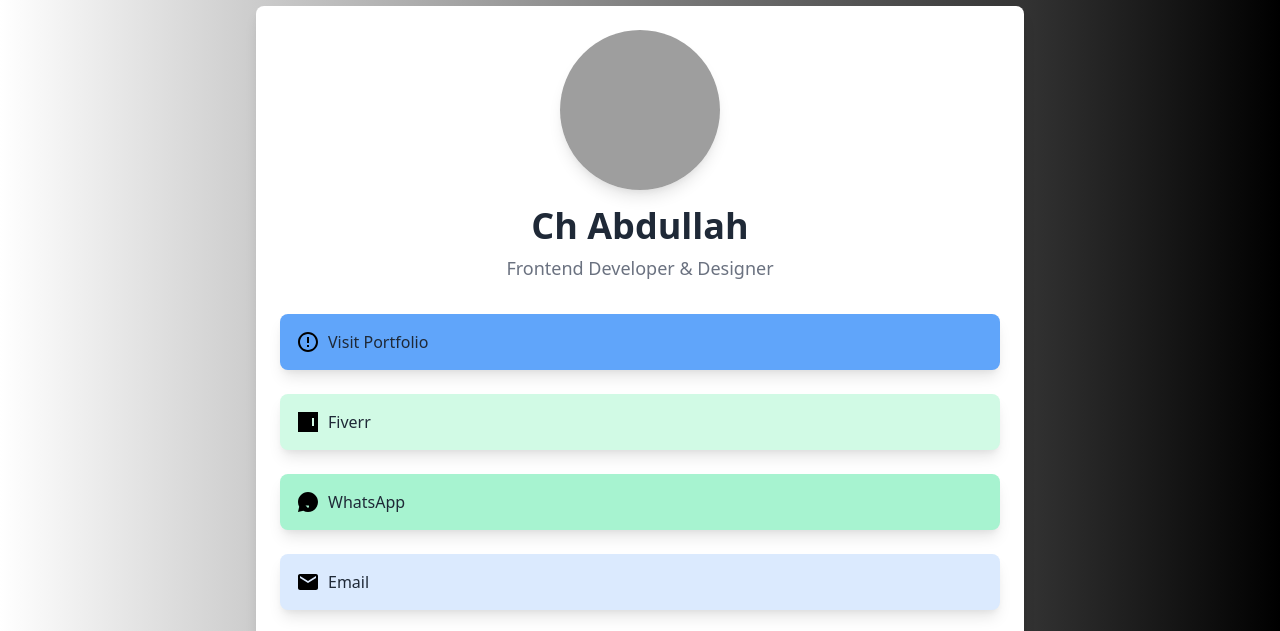
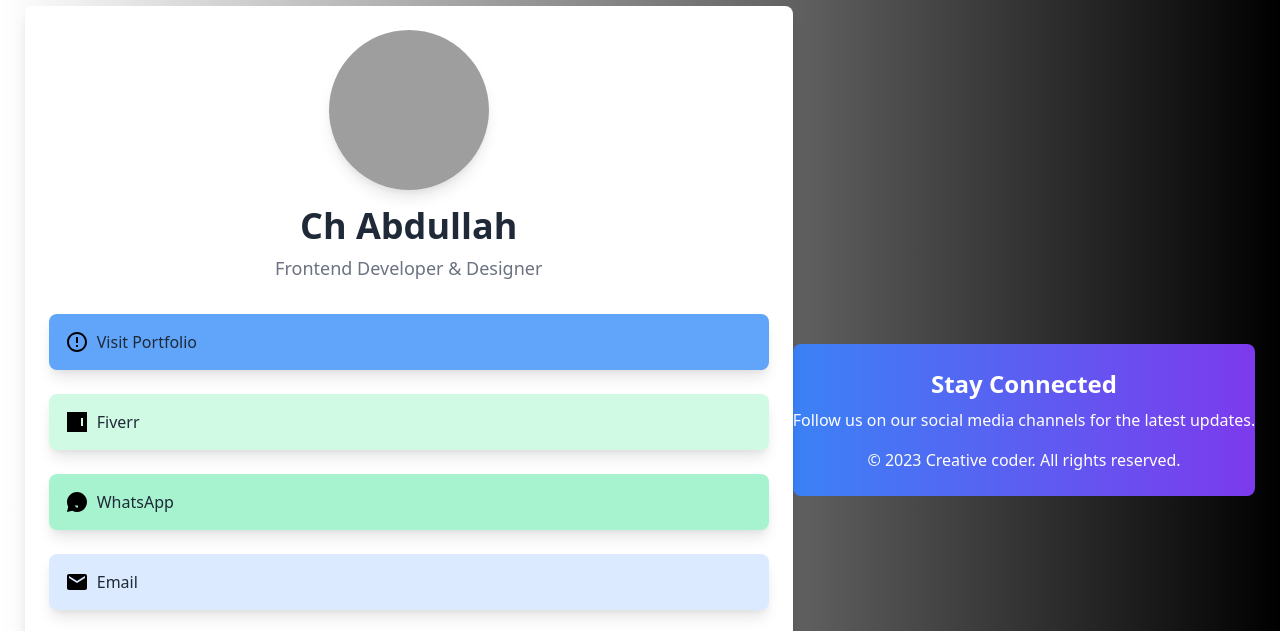
Before and after one commit to Chaudaryabdullah89/Socialmedia-links, a plain HTML site: page index.html in a window 1280 px wide. Shown: the top 631 px of the page. Drawn offline with nearby package versions, Linux system fonts and the light colour scheme; grey boxes are pictures that could not be loaded.

Commit message:
Update index.html

```diff
--- a/index.html
+++ b/index.html
@@ -114,6 +114,15 @@
 
         </section>
     </div>
+     <footer class="bg-gradient-to-r from-blue-500 to-purple-600 text-white py-6 mt-10 rounded-lg">
+                <div class="container mx-auto text-center">
+                    <h2 class="text-2xl font-bold mb-2">Stay Connected</h2>
+                    <p class="mb-4">Follow us on our social media channels for the latest updates.</p>
+
+                    <p class="mt-4">© 2023 Creative coder. All rights reserved.</p>
+                </div>
+            </footer>
+
 </body>
 
 </html>
```
